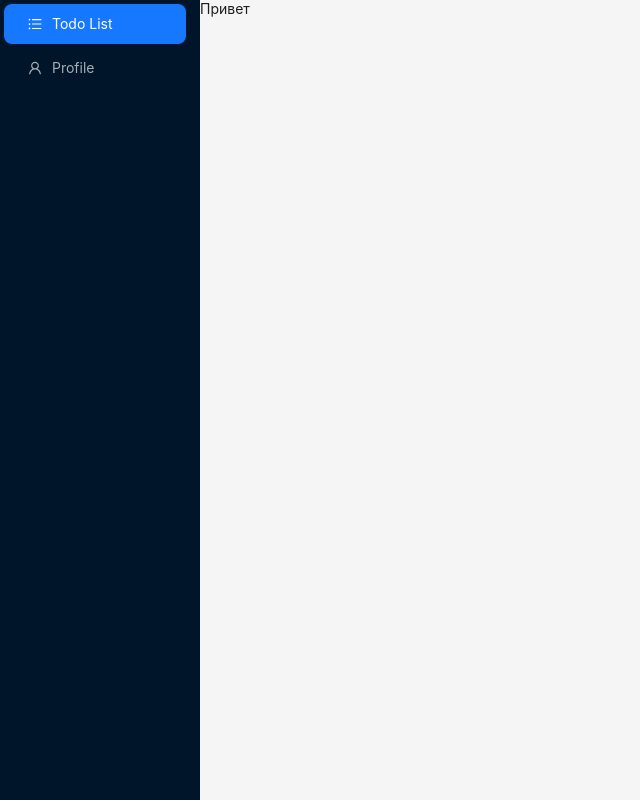
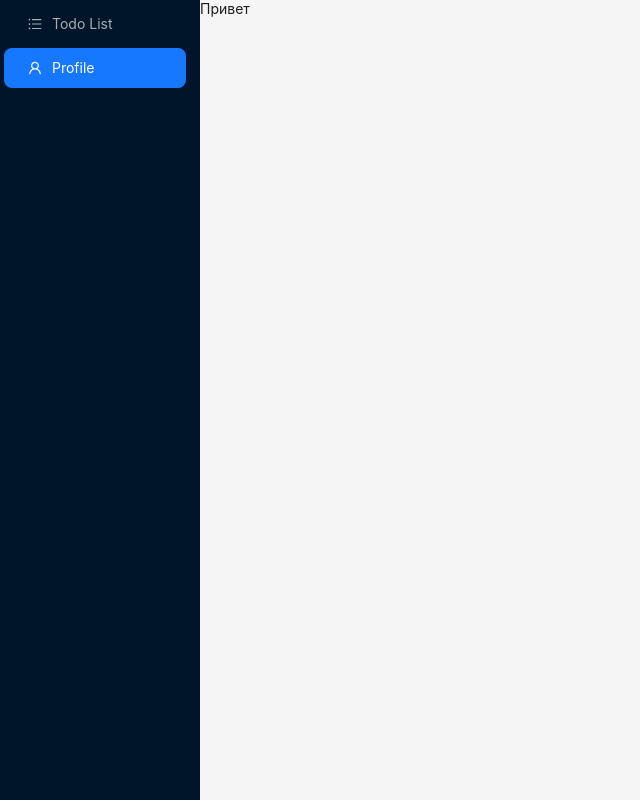
Before and after one commit to NERFTHISPLS/CRM-System, a React (Vite) app: page /user-profile in a window 1280 px wide. Shown: the whole page, without its empty margins (0-640 px from the left). Built offline with nearby package versions, Linux system fonts and the light colour scheme.

Commit message:
fix menu active item when update page

```diff
--- a/src/components/ui/MenuNav/MenuNav.tsx
+++ b/src/components/ui/MenuNav/MenuNav.tsx
@@ -1,43 +1,50 @@
 import { Menu, type MenuProps } from 'antd';
 import type { Key, ReactNode } from 'react';
-import { Link } from 'react-router';
+import { NavLink, useLocation } from 'react-router';
 import { UnorderedListOutlined, UserOutlined } from '@ant-design/icons';
 
 type MenuItem = Required<MenuProps>['items'][number];
-
-function getMenuItem(key: Key, label: ReactNode, icon: ReactNode): MenuItem {
-  return {
-    key,
-    label,
-    icon,
-  };
+interface MenuItemConfig {
+  key: Key;
+  label: ReactNode;
+  icon: ReactNode;
+  path: string;
 }
 
-const menuItems: MenuItem[] = [
-  getMenuItem(
-    'todo-list',
-    'Todo List',
-    <Link to="/">
-      <UnorderedListOutlined />
-    </Link>
-  ),
-
-  getMenuItem(
-    'user-profile',
-    'Profile',
-    <Link to="/user-profile">
-      <UserOutlined />
-    </Link>
-  ),
+const menuConfig: MenuItemConfig[] = [
+  {
+    key: 'todo-list',
+    label: 'Todo List',
+    icon: <UnorderedListOutlined />,
+    path: '/todo-list',
+  },
+  {
+    key: 'user-profile',
+    label: 'Profile',
+    icon: <UserOutlined />,
+    path: '/user-profile',
+  },
 ];
 
+const menuItems: MenuItem[] = menuConfig.map(config => ({
+  key: config.key,
+  label: <NavLink to={config.path}>{config.label}</NavLink>,
+  icon: config.icon,
+}));
+
 function MenuNav() {
+  const location = useLocation();
+
+  const activeKey =
+    menuConfig.find(item => location.pathname === item.path)?.key ||
+    'todo-list';
+
   return (
     <Menu
       items={menuItems}
       theme="dark"
       mode="inline"
-      defaultSelectedKeys={['todo-list']}
+      defaultSelectedKeys={[String(activeKey)]}
     />
   );
 }
--- a/src/router/router.tsx
+++ b/src/router/router.tsx
@@ -9,6 +9,7 @@ export const router = createBrowserRouter([
     element: <App />,
     children: [
       { index: true, element: <TodoListPage /> },
+      { path: 'todo-list', element: <TodoListPage /> },
       { path: 'user-profile', element: <UserProfilePage /> },
     ],
   },
```
